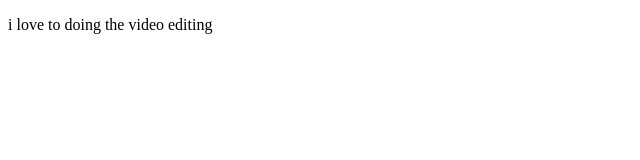
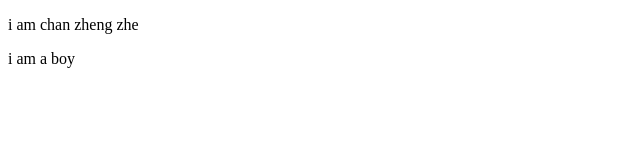
Before and after one commit to ChanZhengZhe/chan0017, a plain HTML site: page index.html in a window 1280 px wide. Shown: the whole page, without its empty margins (0-640 px from the left). Drawn offline with Linux system fonts and the light colour scheme.

Commit message:
adding info
add gender and introduce

```diff
--- a/index.html
+++ b/index.html
@@ -4,9 +4,10 @@
     <meta charset="UTF-8">
     <meta http-equiv="X-UA-Compatible" content="IE=edge">
     <meta name="viewport" content="width=device-width, initial-scale=1.0">
-    <title>Document</title>
+    <title>introduce myself</title>
 </head>
 <body>
-    <p>i love to doing the video editing</p>
+    <p>i am chan zheng zhe</p>
+    <element>i am a boy</element>
 </body>
 </html>
```
